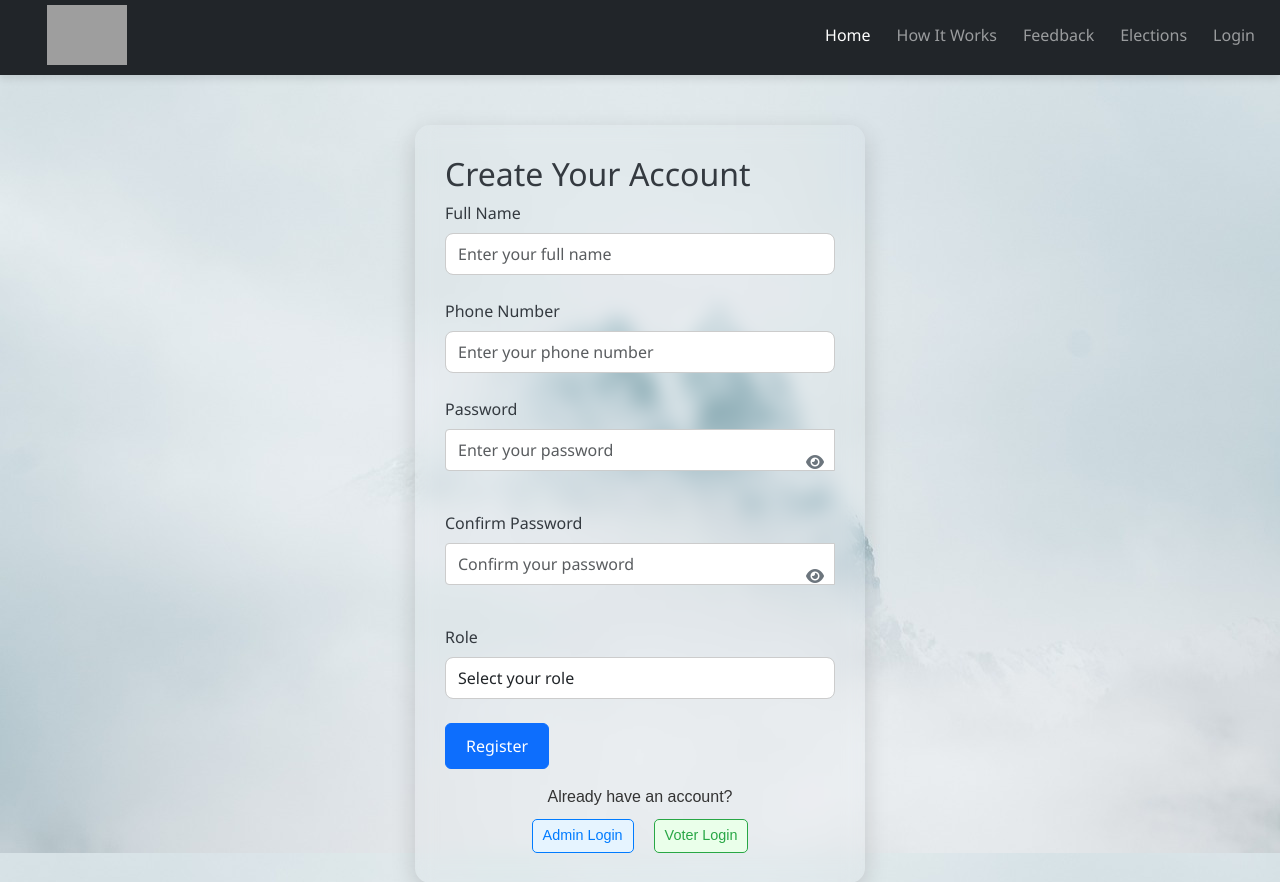
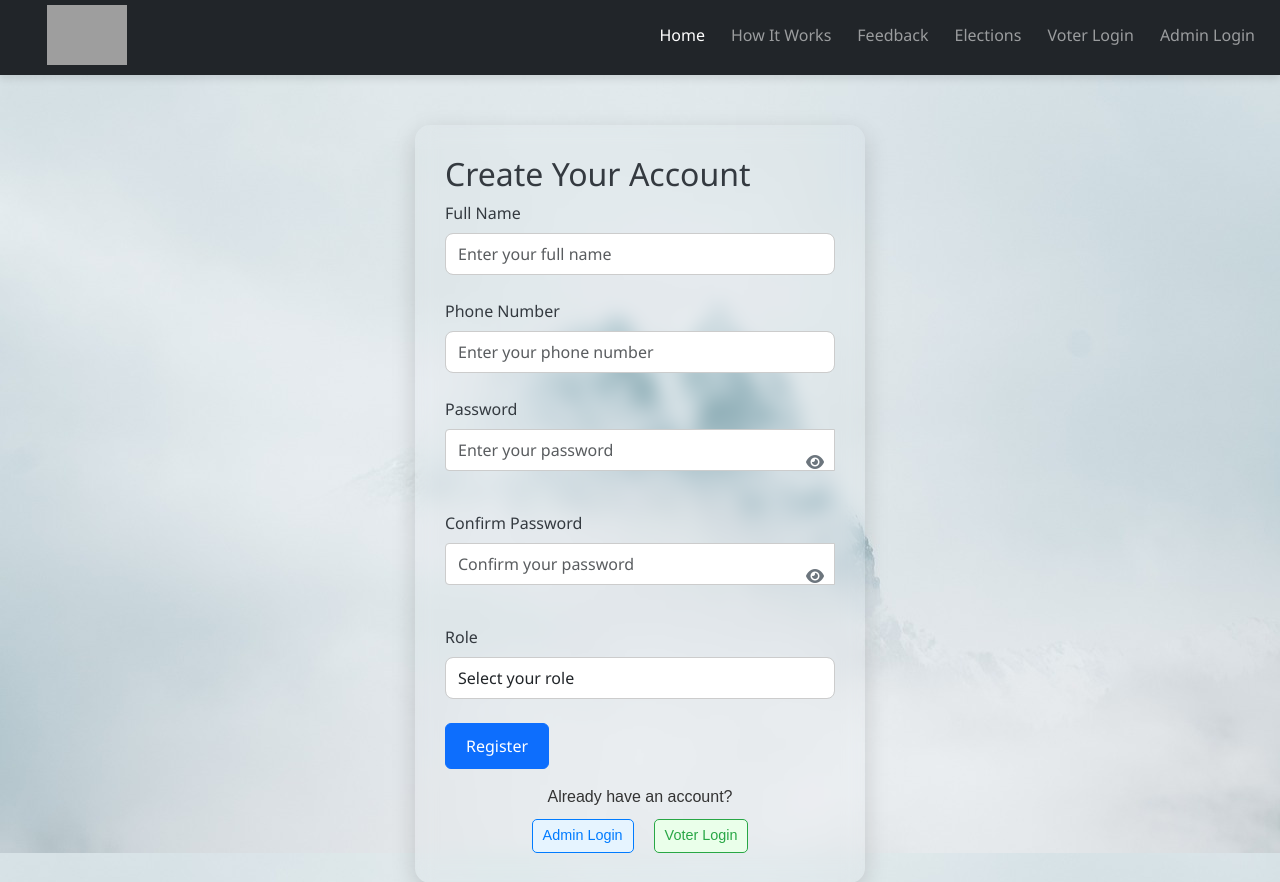
Before and after one commit to sureshpaudel1948/MeroVote---Online-Voting-System, a PHP site: page /php/register.php in a window 1280 px wide. Shown: the top 882 px of the page. Run offline with PHP 8.4, Linux system fonts and the light colour scheme; some libraries are stand-ins or nearby versions; grey boxes are pictures that could not be loaded.

Commit message:
Admin and Voter Login Routing Update

```diff
--- a/MeroVote/php/admin_login.php
+++ b/MeroVote/php/admin_login.php
@@ -89,6 +89,9 @@ ob_end_flush();
                         <li class="nav-item">
                             <a class="nav-link" href="all-elections.php">Elections</a>
                         </li>
+                        <li class = 'nav-item'>
+<a class = 'nav-link' href = 'voter_login.php'>Voter Login</a>
+</li>
                         <li class="nav-item">
                             <a class="nav-link" href="register.php">Register</a>
                         </li>
--- a/MeroVote/php/all-elections.php
+++ b/MeroVote/php/all-elections.php
@@ -71,8 +71,11 @@ aria-expanded = 'false' aria-label = 'Toggle navigation'>
 <a class = 'nav-link' href = 'all-elections.php'>Elections</a>
 </li>
 <li class = 'nav-item'>
-<a class = 'nav-link' href = 'voter_login.php'>Login</a>
+<a class = 'nav-link' href = 'voter_login.php'> Voter Login</a>
 </li>
+<li class="nav-item">
+                <a class="nav-link" href="admin_login.php">Admin Login</a>
+              </li>
 <li class = 'nav-item'>
 <a class = 'nav-link' href = 'register.php'>Register</a>
 </li>
--- a/MeroVote/php/register.php
+++ b/MeroVote/php/register.php
@@ -225,8 +225,12 @@ aria-expanded = 'false' aria-label = 'Toggle navigation'>
 <a class = 'nav-link' href = 'all-elections.php'>Elections</a>
 </li>
 <li class = 'nav-item'>
-<a class = 'nav-link' href = 'voter_login.php'>Login</a>
+<a class = 'nav-link' href = 'voter_login.php'>Voter Login</a>
 </li>
+<li class = 'nav-item'>
+<a class = 'nav-link' href = 'admin_login.php'>Admin Login</a>
+</li>
+
 </ul>
 </div>
 </div>
--- a/MeroVote/php/voter_login.php
+++ b/MeroVote/php/voter_login.php
@@ -193,6 +193,9 @@ ob_end_flush();
                         <li class="nav-item">
                             <a class="nav-link" href="all-elections.php">Elections</a>
                         </li>
+                        <li class = 'nav-item'>
+<a class = 'nav-link' href = 'admin_login.php'>Admin Login</a>
+</li>
                         <li class="nav-item">
                             <a class="nav-link" href="register.php">Register</a>
                         </li>
```
Also changed, not shown: MeroVote/php/candidates_photos/1741237567_keshav sthapit.jpeg (added), MeroVote/php/candidates_photos/1741237585_Mukunda.jpg (added), 1 other file.
